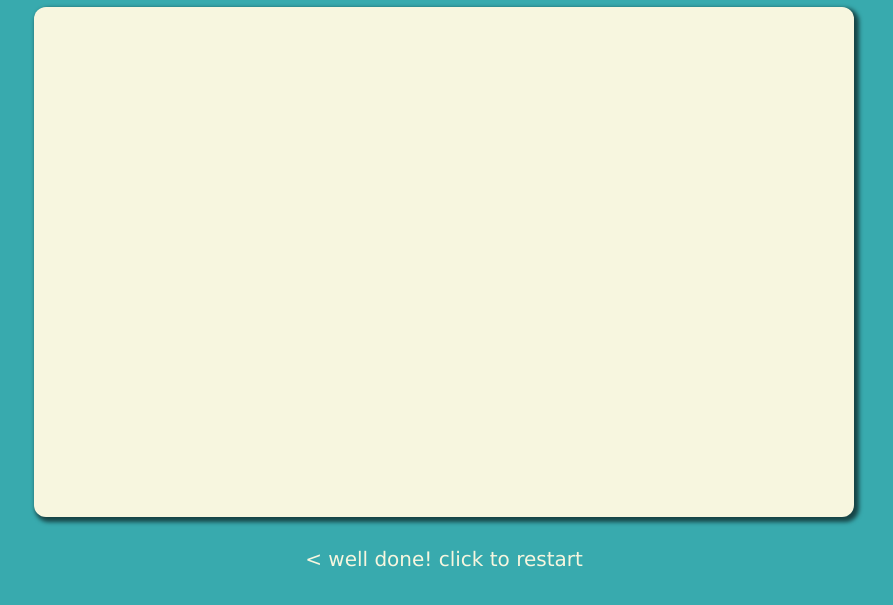
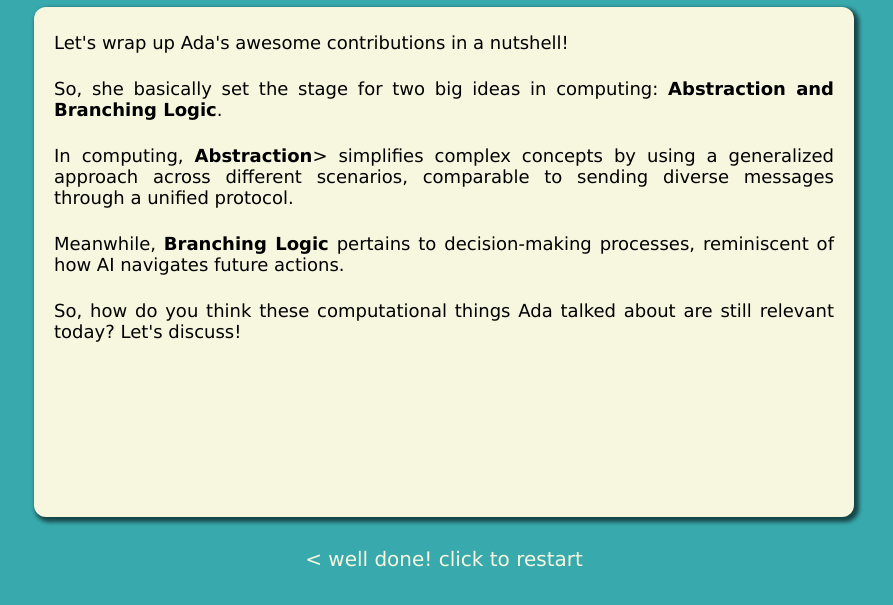
Before and after one commit to mysicol/ada, a plain HTML site: page impact.html in a window 1280 px wide. Shown: the part 83-688 px from the top of the page, without its empty margins (196-1089 px from the left). Drawn offline with Linux system fonts and the light colour scheme.

Commit message:
Update impact.html
Done with content

```diff
--- a/impact.html
+++ b/impact.html
@@ -10,8 +10,11 @@
     <div class="container">
         <h1>Impact</h1>
         <div class="body-container">
-            <p></p>
-
+            <p>Let's wrap up Ada's awesome contributions in a nutshell!</p>
+            <p>So, she basically set the stage for two big ideas in computing: <strong>Abstraction and Branching Logic</strong>.</p>
+            <p>In computing, <strong>Abstraction</strong>> simplifies complex concepts by using a generalized approach across different scenarios, comparable to sending diverse messages through a unified protocol. </p>
+            <p>Meanwhile, <strong>Branching Logic</strong> pertains to decision-making processes, reminiscent of how AI navigates future actions. </p>
+            <p>So, how do you think these computational things Ada talked about are still relevant today? Let's discuss!</p>
         </div>
         <div class="next-button" onclick="window.location.href='index.html'">
             <div class="button-text">< well done! click to restart</div>
```
